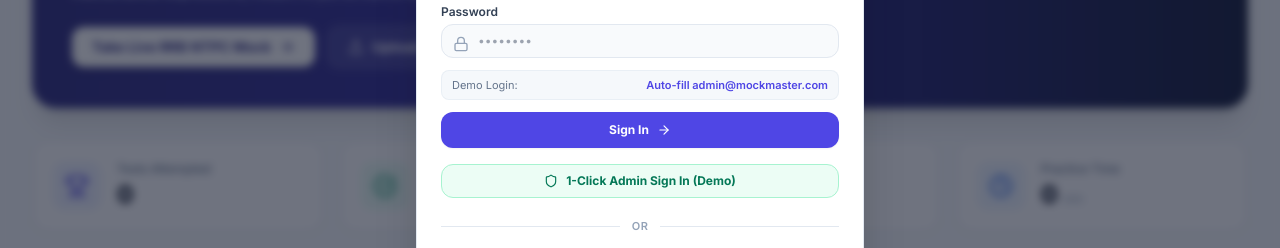
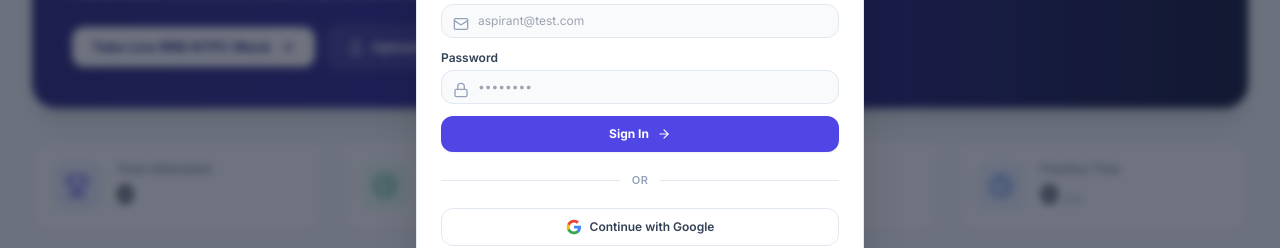
Before and after one commit to sakirhossn/MockTest, a React (Vite) app: page / in a window 1280 px wide. Shown: the part 305-553 px from the top of the page. Built offline with nearby package versions, Linux system fonts and the light colour scheme; no server answers.

Commit message:
fix: remove demo login buttons, auto-detect auth session, and pass site url redirect

```diff
--- a/src/App.tsx
+++ b/src/App.tsx
@@ -10,6 +10,7 @@
 import { AuthModal } from './components/auth/AuthModal';
 import { ExamCategory, MockTest, TestResult } from './types/exam';
 import { PRELOADED_TESTS, EXAM_CONFIGS } from './data/mockExams';
+import { getSupabaseClient } from './services/supabase/supabaseClient';
 
 export const App: React.FC = () => {
   // Navigation & Active Test State
@@ -46,6 +47,30 @@
       localStorage.setItem('mocktest_theme', 'light');
     }
   }, [darkMode]);
+
+  // Sync Supabase auth session (e.g. from email verification link or OAuth redirect)
+  useEffect(() => {
+    const supabase = getSupabaseClient();
+    if (!supabase) return;
+
+    supabase.auth.getSession().then(({ data: { session } }) => {
+      if (session?.user?.email) {
+        setUserEmail(session.user.email);
+        localStorage.setItem('mocktest_user_email', session.user.email);
+      }
+    });
+
+    const {
+      data: { subscription },
+    } = supabase.auth.onAuthStateChange((_event, session) => {
+      if (session?.user?.email) {
+        setUserEmail(session.user.email);
+        localStorage.setItem('mocktest_user_email', session.user.email);
+      }
+    });
+
+    return () => subscription.unsubscribe();
+  }, []);
 
   // Start preloaded authentic exam immediately
   const handleStartPreloadedExam = (category: ExamCategory) => {
@@ -117,7 +142,11 @@
           }}
           onOpenSettings={() => setIsSettingsOpen(true)}
           onOpenAuth={() => setIsAuthOpen(true)}
-          onLogout={() => {
+          onLogout={async () => {
+            const supabase = getSupabaseClient();
+            if (supabase) {
+              await supabase.auth.signOut().catch(() => {});
+            }
             localStorage.removeItem('mocktest_user_email');
             setUserEmail(null);
           }}
--- a/src/components/auth/AuthModal.tsx
+++ b/src/components/auth/AuthModal.tsx
@@ -1,5 +1,5 @@
 import React, { useState } from 'react';
-import { X, Mail, Lock, User, Sparkles, Shield, ArrowRight } from 'lucide-react';
+import { X, Mail, Lock, User, Sparkles, ArrowRight } from 'lucide-react';
 import { getSupabaseClient } from '../../services/supabase/supabaseClient';
 
 interface AuthModalProps {
@@ -41,16 +41,22 @@
 
     try {
       if (isSignUp) {
+        const siteUrl = window.location.origin + window.location.pathname;
         const { data, error } = await supabase.auth.signUp({
           email,
           password,
-          options: { data: { full_name: name } },
+          options: {
+            data: { full_name: name },
+            emailRedirectTo: siteUrl,
+          },
         });
         if (error) throw error;
-        if (data.user) {
+        if (data.session && data.user) {
           localStorage.setItem('mocktest_user_email', data.user.email || email);
           onLoginSuccess(data.user.email || email);
           onClose();
+        } else {
+          setErrorMsg('Account created! Check your email to confirm, or disable "Confirm email" in Supabase to sign in instantly.');
         }
       } else {
         const { data, error } = await supabase.auth.signInWithPassword({
@@ -74,17 +80,19 @@
   const handleGoogleLogin = async () => {
     const supabase = getSupabaseClient();
     if (!supabase) {
-      alert('Google OAuth requires Supabase to be configured in Settings. Proceeding with email login.');
+      alert('Google OAuth requires Supabase to be configured in Settings.');
       return;
     }
 
     try {
-      await supabase.auth.signInWithOAuth({
+      const siteUrl = window.location.origin + window.location.pathname;
+      const { error } = await supabase.auth.signInWithOAuth({
         provider: 'google',
-        options: { redirectTo: window.location.origin },
+        options: { redirectTo: siteUrl },
       });
+      if (error) throw error;
     } catch (err: any) {
-      setErrorMsg(err.message || 'Google login failed.');
+      setErrorMsg(err.message || 'Google login failed. Ensure Google provider is enabled in Supabase.');
     }
   };
 
@@ -181,20 +189,6 @@
               </div>
             </div>
 
-            <div className="flex items-center justify-between text-[11px] text-slate-500 dark:text-slate-400 bg-slate-100/70 dark:bg-slate-800/70 px-2.5 py-1.5 rounded-lg border border-slate-200/60 dark:border-slate-700/50">
-              <span>Demo Login:</span>
-              <button
-                type="button"
-                onClick={() => {
-                  setEmail('admin@mockmaster.com');
-                  setPassword('admin123');
-                }}
-                className="text-indigo-600 dark:text-indigo-400 font-semibold hover:underline"
-              >
-                Auto-fill admin@mockmaster.com
-              </button>
-            </div>
-
             <button
               type="submit"
               disabled={loading}
@@ -204,21 +198,6 @@
               <ArrowRight className="w-3.5 h-3.5" />
             </button>
           </form>
-
-          {/* 1-Click Demo / Admin Login */}
-          <button
-            type="button"
-            onClick={() => {
-              const adminEmail = 'admin@mockmaster.com';
-              localStorage.setItem('mocktest_user_email', adminEmail);
-              onLoginSuccess(adminEmail);
-              onClose();
-            }}
-            className="w-full py-2 rounded-xl bg-emerald-50 dark:bg-emerald-950/40 border border-emerald-200 dark:border-emerald-800 hover:bg-emerald-100 dark:hover:bg-emerald-900/50 text-emerald-700 dark:text-emerald-300 text-xs font-bold transition flex items-center justify-center gap-2"
-          >
-            <Shield className="w-3.5 h-3.5" />
-            1-Click Admin Sign In (Demo)
-          </button>
 
           {/* Google OAuth button */}
           <div className="relative flex py-1 items-center">
```
